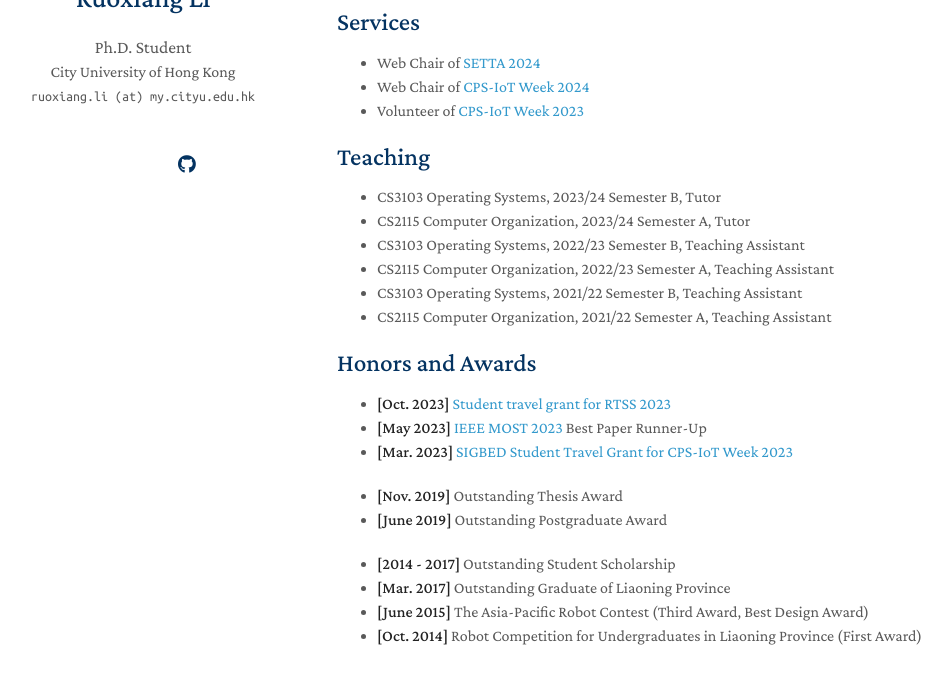
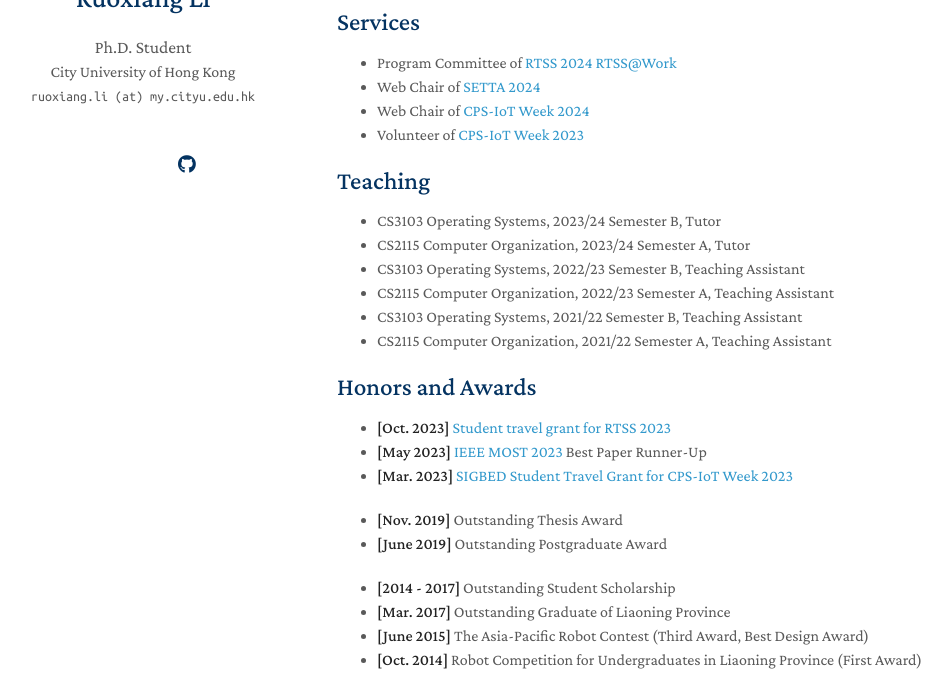
Before and after one commit to ruoxianglee/ruoxianglee.github.io, a Jekyll site: the page built from index.md, in a window 1280 px wide and 900 px high, scrolled down 1045 px, cut to the strip 206-900 px from the top of the window. Shown: the whole strip, without its empty margins (133-1085 px from the left). Built offline with Jekyll 4.4.1, drawn with Linux system fonts in a browser that asks for light colours; nearby versions of some CDN libraries; a style sheet for code colours, icons or effects is not loaded; our own code applies the rules of GitHub Pages for plain Markdown files.

Commit message:
update services

```diff
--- a/_includes/services.md
+++ b/_includes/services.md
@@ -1,4 +1,5 @@
 ## Services
+- Program Committee of <a href="https://2024.rtss.org/rtsswork/" target="_blank">RTSS 2024 RTSS@Work</a>
 - Web Chair of <a href="https://setta2024.cs.cityu.edu.hk/" target="_blank">SETTA 2024</a>
 - Web Chair of <a href="https://cps-iot-week2024.ie.cuhk.edu.hk/" target="_blank">CPS-IoT Week 2024</a>
 - Volunteer of <a href="https://cps-iot-week2024.ie.cuhk.edu.hk/2023/index.php" target="_blank">CPS-IoT Week 2023</a>
```
